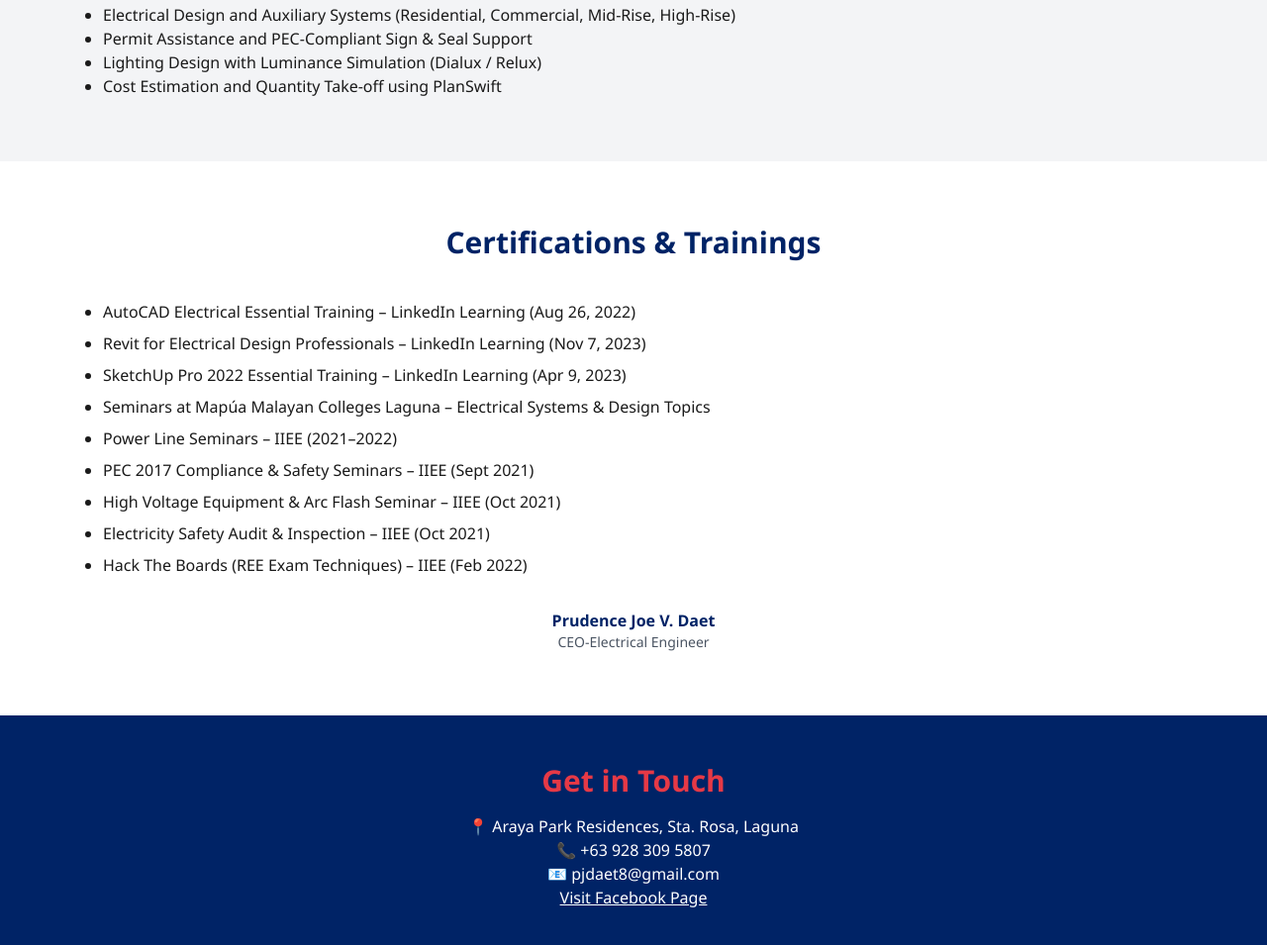
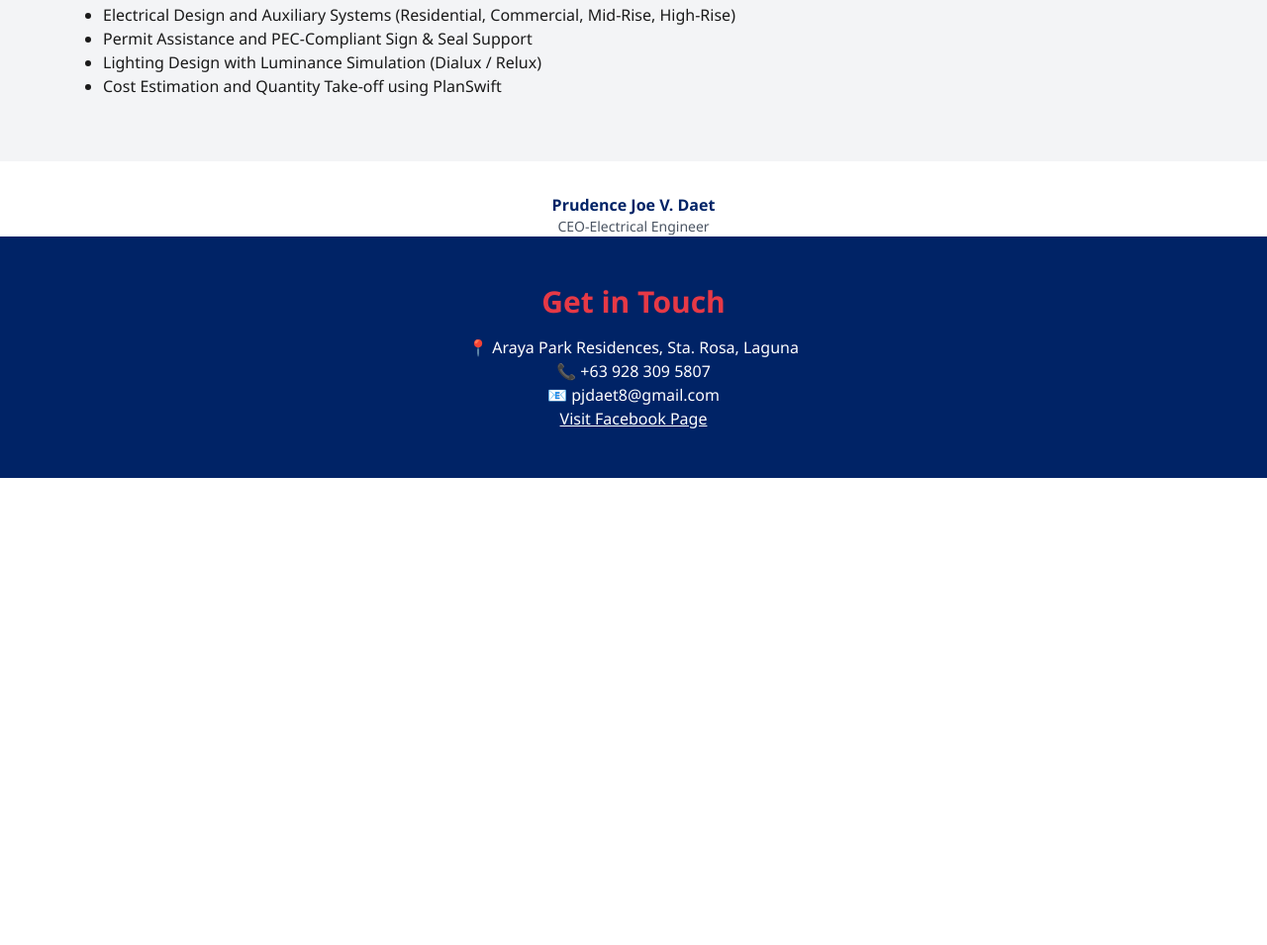
Before and after one commit to PJM-06/pjm-website, a plain HTML site: page index.html in a window 1280 px wide. Shown: the part 2824-3779 px from the top of the page at 99% size. After the commit the page ends 3307 px from the top, so only its background shows below. Drawn offline with nearby package versions, Linux system fonts and the light colour scheme.

Commit message:
Update index.html

```diff
--- a/index.html
+++ b/index.html
@@ -193,22 +193,7 @@
     </div>
   </div>
 </section>
-<!-- Achievements & Certifications -->
-<section class="py-16 bg-white">
-  <div class="max-w-6xl mx-auto px-4">
-    <h2 class="text-3xl font-bold royal-blue text-center mb-10">Certifications & Trainings</h2>
 
-    <ul class="list-disc pl-6 space-y-2 text-sm md:text-base">
-      <li>AutoCAD Electrical Essential Training – LinkedIn Learning (Aug 26, 2022)</li>
-      <li>Revit for Electrical Design Professionals – LinkedIn Learning (Nov 7, 2023)</li>
-      <li>SketchUp Pro 2022 Essential Training – LinkedIn Learning (Apr 9, 2023)</li>
-      <li>Seminars at Mapúa Malayan Colleges Laguna – Electrical Systems & Design Topics</li>
-      <li>Power Line Seminars – IIEE (2021–2022)</li>
-      <li>PEC 2017 Compliance & Safety Seminars – IIEE (Sept 2021)</li>
-      <li>High Voltage Equipment & Arc Flash Seminar – IIEE (Oct 2021)</li>
-      <li>Electricity Safety Audit & Inspection – IIEE (Oct 2021)</li>
-      <li>Hack The Boards (REE Exam Techniques) – IIEE (Feb 2022)</li>
-    </ul>
 
     <div class="mt-8 text-center">
       <p class="text-base royal-blue font-semibold">Prudence Joe V. Daet</p>
@@ -216,6 +201,8 @@
     </div>
   </div>
 </section>
+
+
 
 <!-- Contact Section -->
 <section class="py-12 text-center bg-royal-blue text-white">
```
